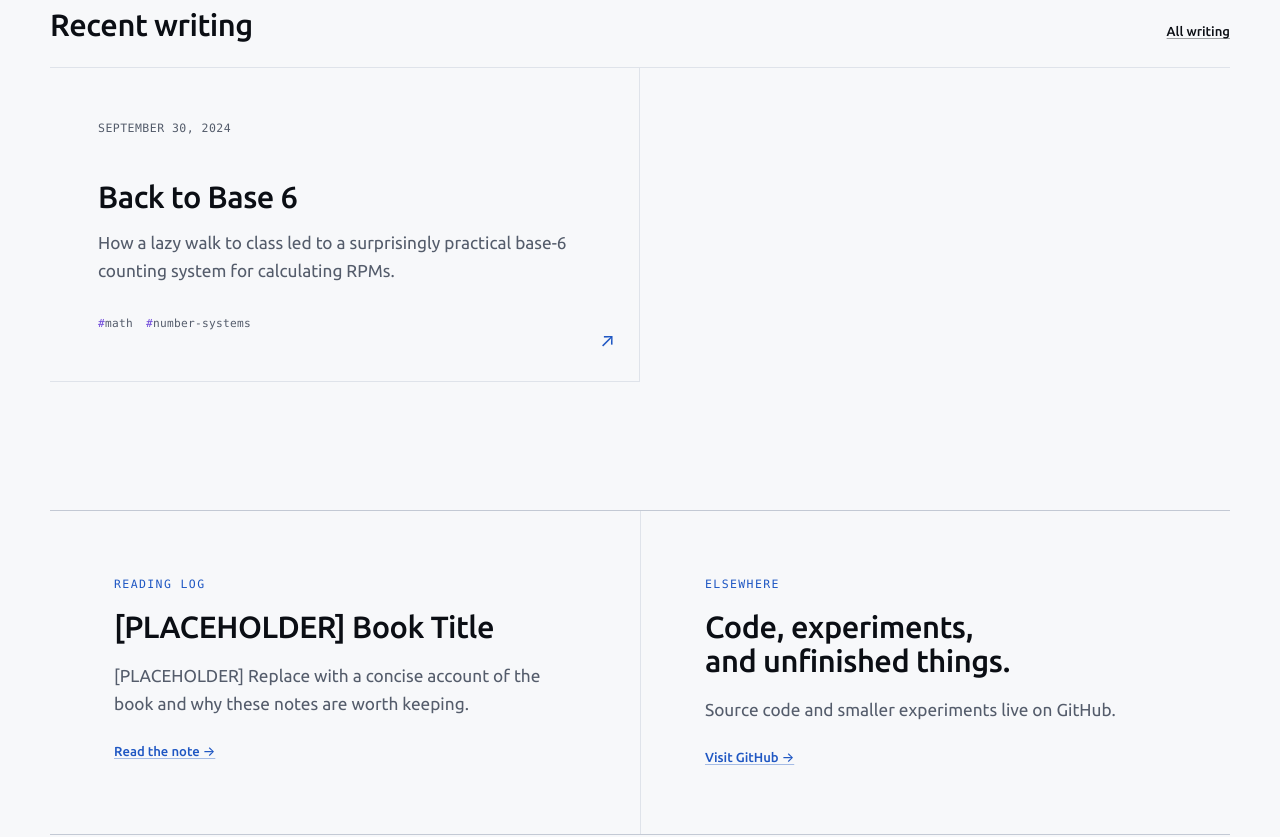
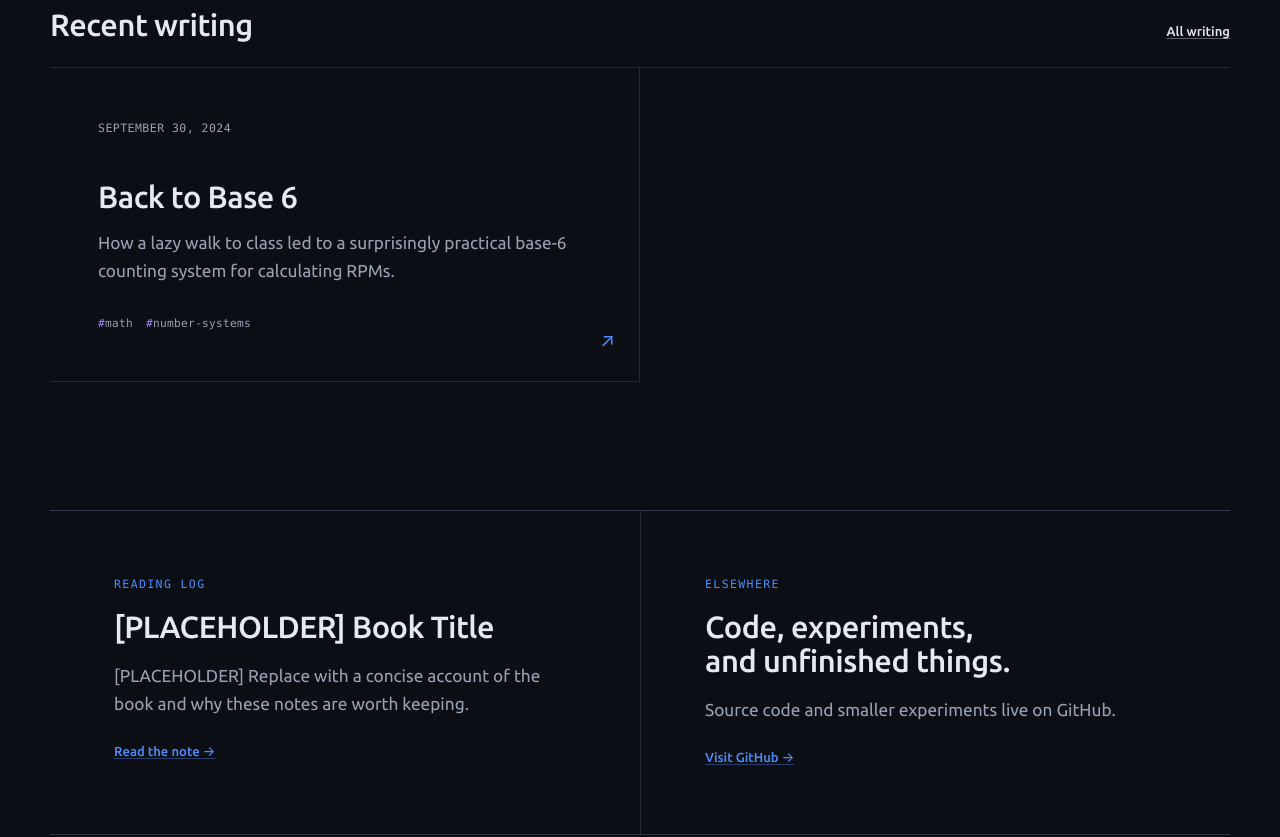
Before and after one commit to briansgithub/briansgithub.github.io, an Astro site: page / in a window 1280 px wide. Shown: the part 1469-2306 px from the top of the page. Built offline with nearby package versions, Linux system fonts and the light colour scheme; Astro itself is replaced by a stand-in of ours.

Commit message:
fix: force dark theme regardless of OS/browser color-scheme preference
GitHub Pages hosting was falling back to a light theme whenever a
visitor's OS preferred light mode, via the prefers-color-scheme media
query. Dark is now the only automatic theme; the light palette is kept
as a manual opt-in (data-theme="light") rather than removed outright.

```diff
--- a/src/layouts/BaseLayout.astro
+++ b/src/layouts/BaseLayout.astro
@@ -21,8 +21,7 @@ const noIndex = site.preview || placeholder;
 		<meta name="viewport" content="width=device-width, initial-scale=1" />
 		<meta name="generator" content={Astro.generator} />
 		<meta name="description" content={description} />
-		<meta name="theme-color" media="(prefers-color-scheme: dark)" content="#0b0e14" />
-		<meta name="theme-color" media="(prefers-color-scheme: light)" content="#f7f8fa" />
+		<meta name="theme-color" content="#0b0e14" />
 		{noIndex && <meta name="robots" content="noindex, nofollow" />}
 		<link rel="canonical" href={canonical} />
 		<link
--- a/src/styles/tokens.css
+++ b/src/styles/tokens.css
@@ -25,7 +25,7 @@
 }
 
 :root {
-	color-scheme: dark light;
+	color-scheme: dark;
 
 	/* Surfaces: near-black with a faint blue undertone.
 	   --surface-raised sits above the page (cards, panels).
@@ -55,8 +55,9 @@
 	--radius: 0.25rem;
 }
 
-@media (prefers-color-scheme: light) {
-	:root {
+/* Light theme is a manual opt-in only (data-theme="light" on <html>), not automatic
+   from prefers-color-scheme — the site should always render dark by default. */
+:root[data-theme='light'] {
 	--surface: #f7f8fa;
 	--surface-raised: #ffffff;
 	--surface-inset: #edf0f5;
@@ -69,4 +70,3 @@
 	--accent-violet: #6d47d9;
 	--selection: rgb(31 87 195 / 0.18);
 }
-}
```
Lines whose indentation alone changed are shown as unchanged.
